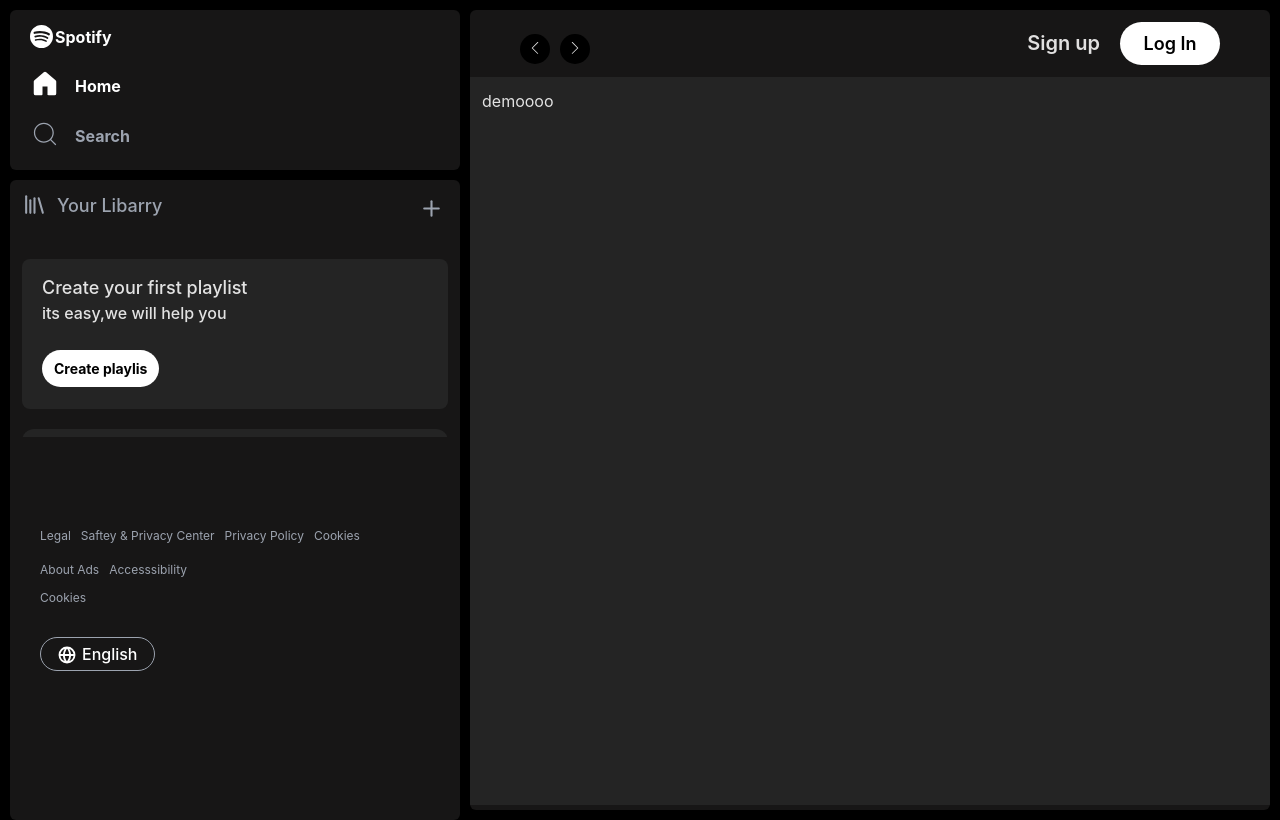
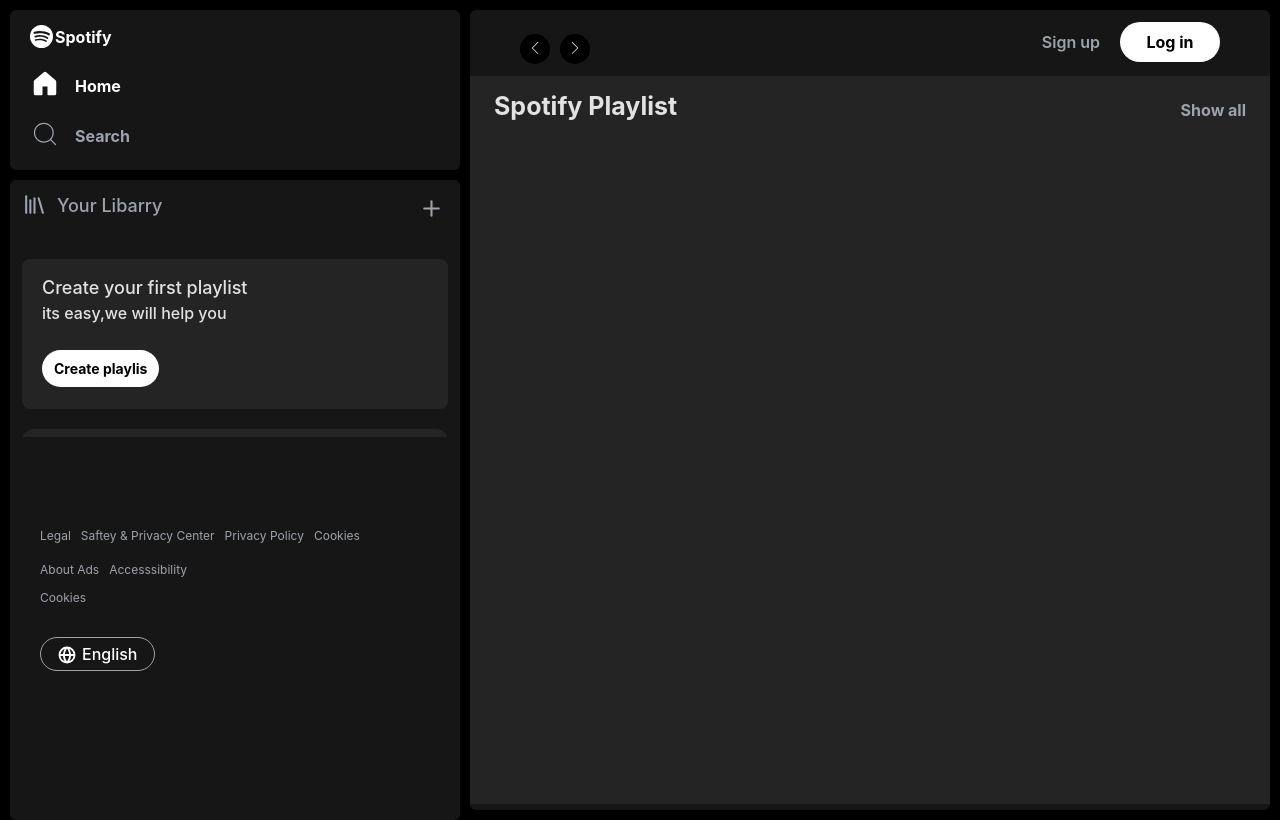
Before and after one commit to Binyam888/spotify, a React (Vite) app: page / in a window 1280 px wide. Built offline with nearby package versions, Linux system fonts and the light colour scheme.

Commit message:
created top section for hero

```diff
--- a/src/Components/Hero/Header/Header.jsx
+++ b/src/Components/Hero/Header/Header.jsx
@@ -10,8 +10,8 @@
         <span className='bg-black px-[9px] rounded-full pt-2 w-[30px] h-[30px] ml-[10px]'><SlArrowRight  size={12} /></span>
         </div>
         <div className="header-button  text-center">
-            <button className='mx-5 text-[20px] font-semibold hover:text-white hover:scale-105 duration-200'>Sign up</button>
-            <button className='bg-white p-2 text-black rounded-full text-[18px] font-semibold w-[100px] text-center hover:scale-105 duration-100'>Log In</button>
+            <button className='mx-5 text-[16px]  text-gray-400 font-semibold hover:text-white hover:scale-105 duration-200'>Sign up</button>
+            <button className='bg-white p-2 text-black rounded-full text-[16px] font-bold w-[100px] text-center hover:scale-105 duration-100'>Log in</button>
         </div>
 
     </div>
--- a/src/Components/Hero/Hero.jsx
+++ b/src/Components/Hero/Hero.jsx
@@ -7,7 +7,10 @@
         <Header/>
         <div className="hero-section  h-[91vh] bg-gradient-to-b bg-bgclr p-3">
 
-            <h1>demoooo</h1>
+            <div className="hero-top flex justify-between px-3  align-middle">
+              <h1 className='font-bold text-[25px] hover:underline duration-100 cursor-pointer'>Spotify Playlist</h1>
+              <p className='text-gray-400 font-bold hover:underline duration-100 cursor-pointer mt-[10px]'>Show all</p>
+            </div>
         </div>
         </div>
   )
```
